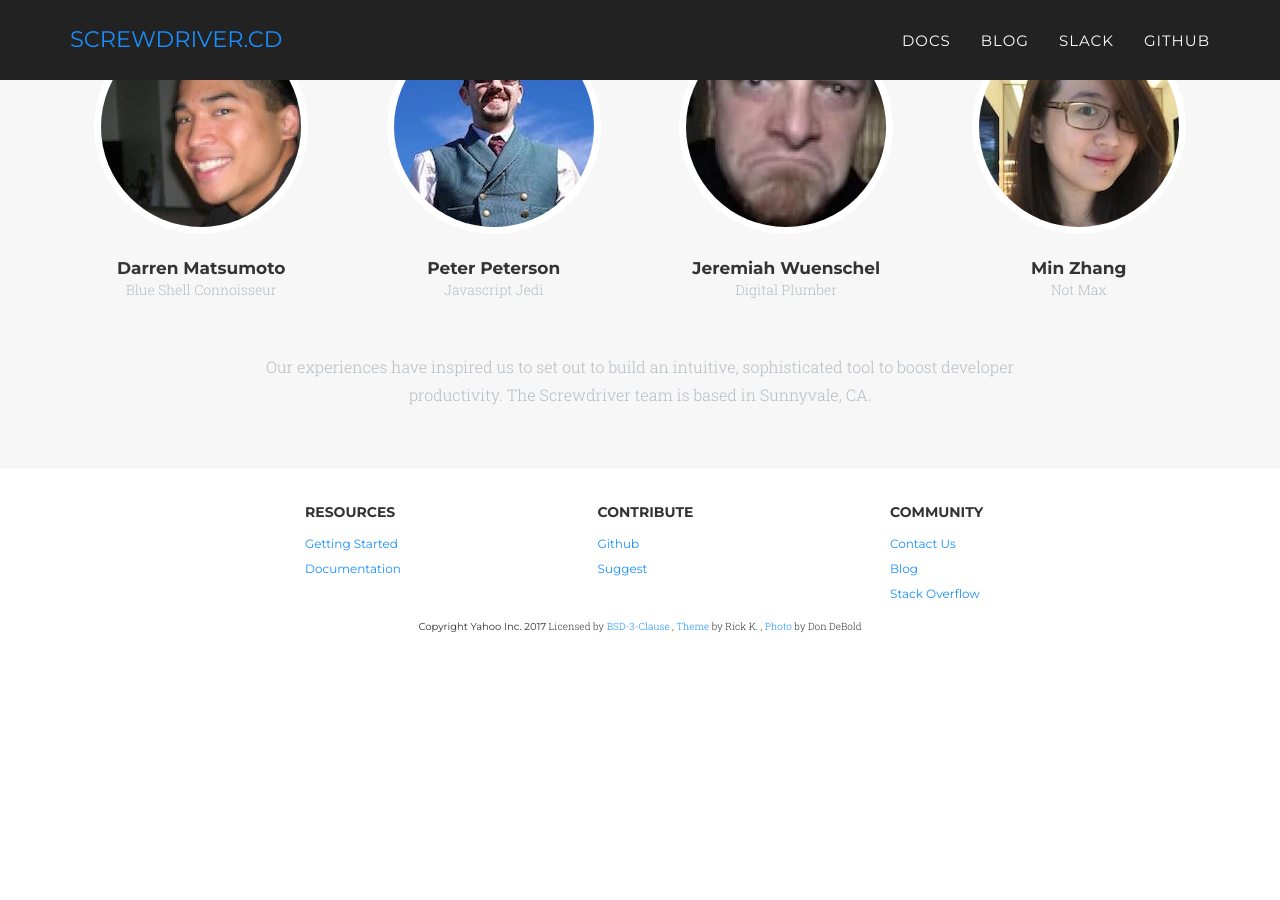
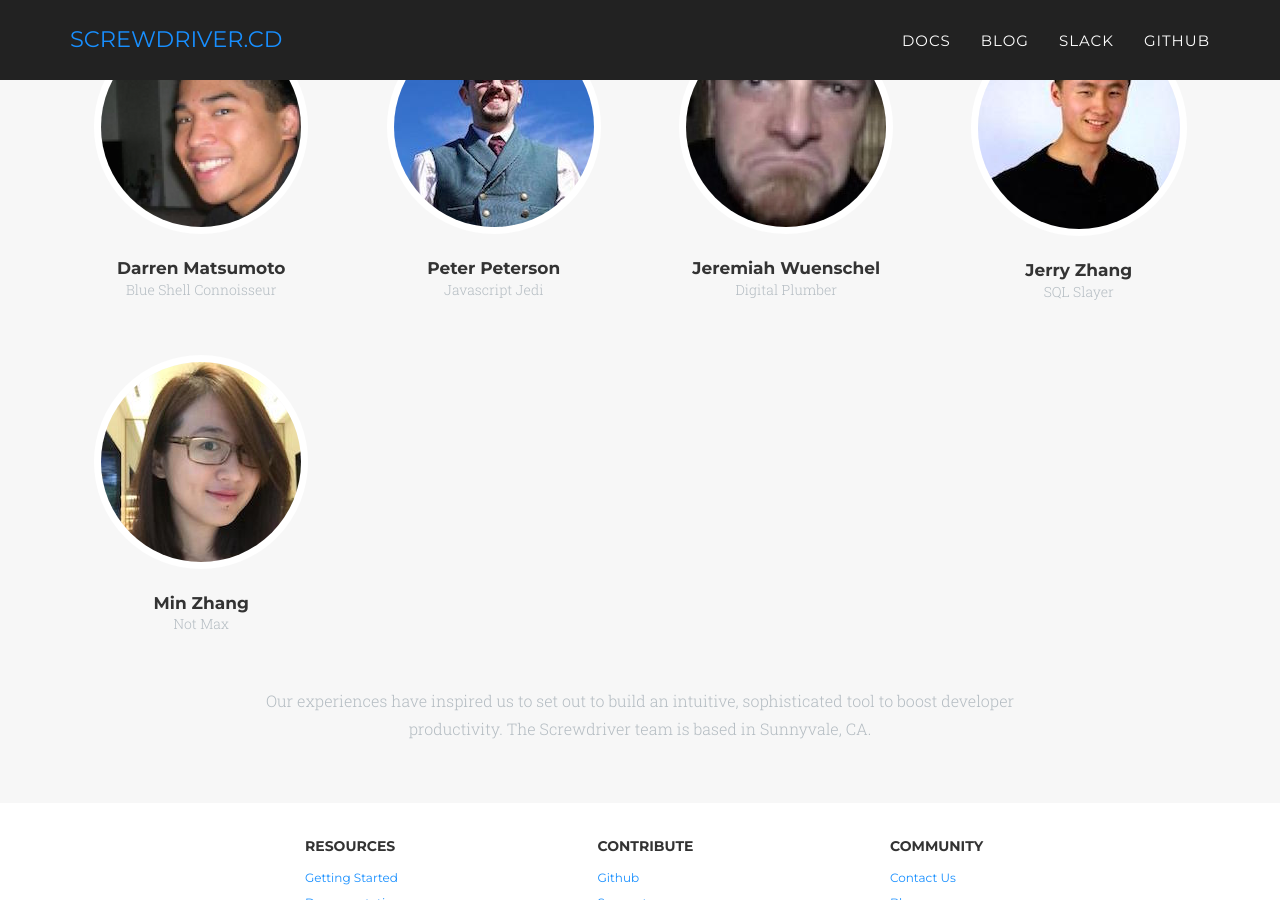
Before and after one commit to screwdriver-cd/homepage, a Jekyll site: the page built from index.md, in a window 1280 px wide and 900 px high, scrolled down 1978 px. Built offline with Jekyll 4.4.1, drawn with Linux system fonts in a browser that asks for light colours; some web fonts are replaced; before the commit the page ends 2650 px from its top, so only the background shows below that.

Commit message:
adds Jerry Zhang to the team

```diff
--- a/_config.yml
+++ b/_config.yml
@@ -69,6 +69,11 @@ people:
   position: Digital Plumber
   github: https://github.com/jer
 
+- name: Jerry Zhang
+  pic: jayz
+  position: SQL Slayer
+  github: https://github.com/jerryzhang222
+
 - name: Min Zhang
   pic: minz1027
   position: Not Max
```
Also changed, not shown: img/team/jayz.jpg (added).
